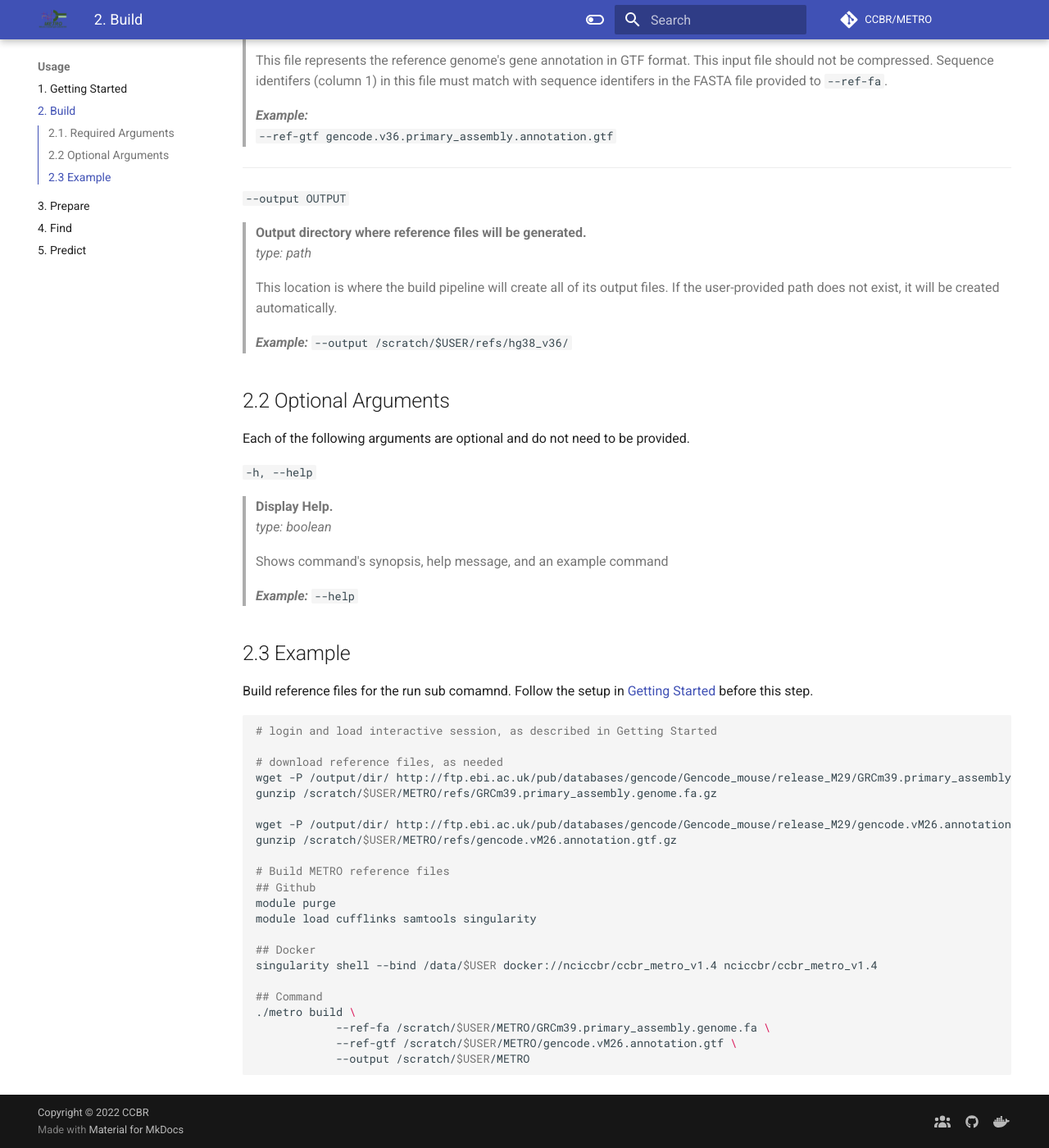
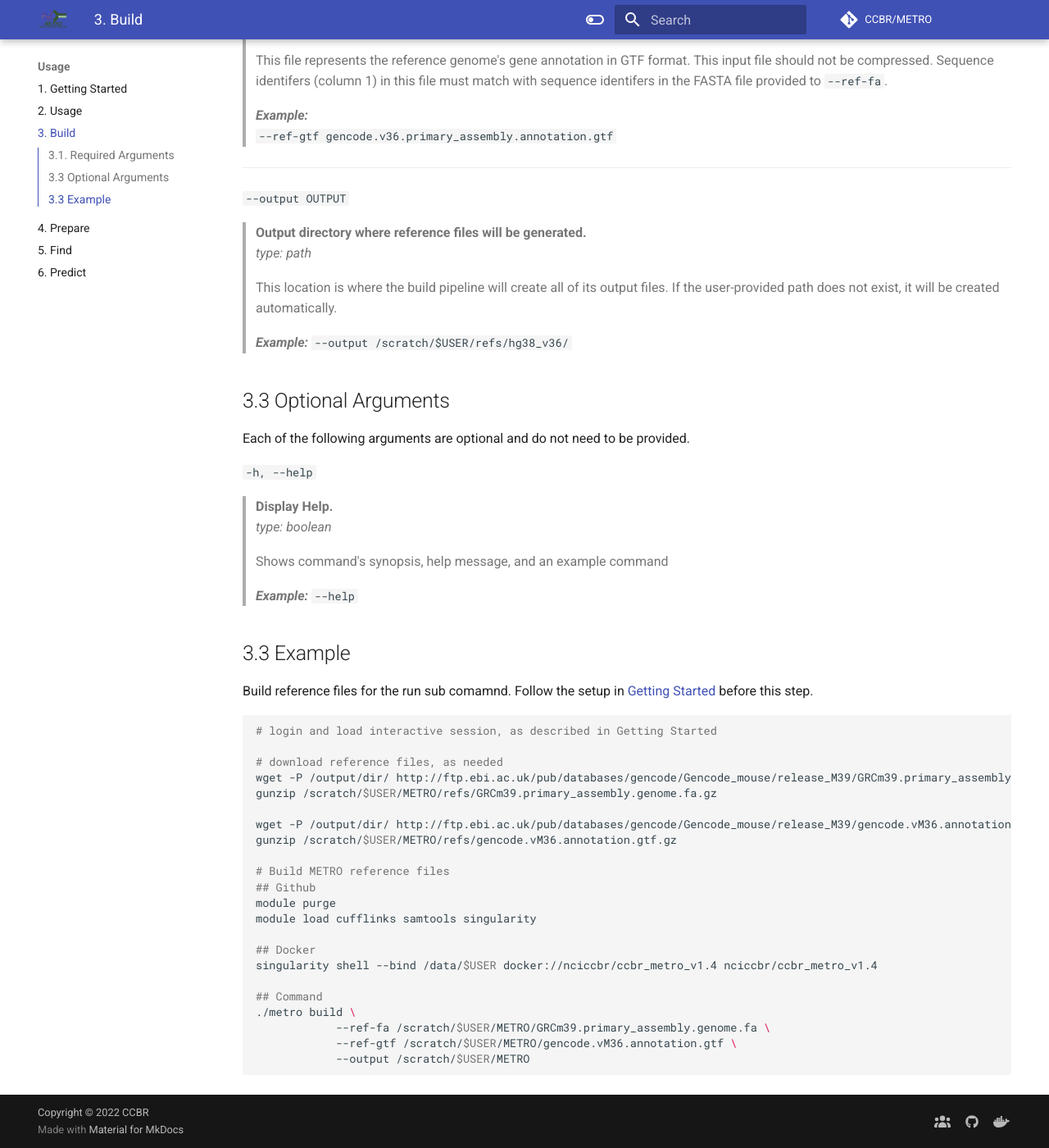
Before and after one commit to CCBR/METRO, an MkDocs documentation site: the page built from docs/METRO/build.md, in a window 1280 px wide and 1400 px high, scrolled down 898 px. Shown: the whole window at 82% size. Built offline with MkDocs 1.6.1 and Material for MkDocs 9.7.7, drawn with Linux system fonts in a browser that asks for light colours; comment, search, counter and statistics services are not loaded; the version menu is left out; some of the changed text lies outside the part shown.

````diff
--- a/docs/METRO/build.md
+++ b/docs/METRO/build.md
@@ -1,4 +1,4 @@
-# 2. Build Synposis
+# 3. Build Synposis
 
 The `./metro` executable is composed of several inter-related sub commands. Please see `./metro -h` for all available options. The synopsis for the sub command `build` shows its parameters and their usage. Optional parameters are shown in square brackets.
 
@@ -10,7 +10,7 @@ $ ./metro build [-h] --ref-fa REF_FA \
 
 This part of the documentation describes options and concepts for the `./metro build` sub command in more detail. With minimal configuration, the build sub command enables you to build reference file. In its most basic form, `./metro build` only has _three required inputs_.
 
-## 2.1. Required Arguments
+## 3.1. Required Arguments
 
 Each of the following arguments are required. Failure to provide a required argument will result in a non-zero exit-code.
 
@@ -41,7 +41,7 @@ Each of the following arguments are required. Failure to provide a required argu
 > ***Example:***
 > `--output /scratch/$USER/refs/hg38_v36/`
 
-## 2.2 Optional Arguments
+## 3.3 Optional Arguments
 Each of the following arguments are optional and do not need to be provided.
 
 `-h, --help`
@@ -53,18 +53,18 @@ Each of the following arguments are optional and do not need to be provided.
 > ***Example:***
 > `--help`
 
-## 2.3 Example
+## 3.3 Example
 Build reference files for the run sub comamnd. Follow the setup in [Getting Started](https://ccbr.github.io/METRO/METRO/getting-started/) before this step.
 
 ```bash
 # login and load interactive session, as described in Getting Started
 
 # download reference files, as needed
-wget -P /output/dir/ http://ftp.ebi.ac.uk/pub/databases/gencode/Gencode_mouse/release_M29/GRCm39.primary_assembly.genome.fa
+wget -P /output/dir/ http://ftp.ebi.ac.uk/pub/databases/gencode/Gencode_mouse/release_M39/GRCm39.primary_assembly.genome.fa
 gunzip /scratch/$USER/METRO/refs/GRCm39.primary_assembly.genome.fa.gz
 
-wget -P /output/dir/ http://ftp.ebi.ac.uk/pub/databases/gencode/Gencode_mouse/release_M29/gencode.vM26.annotation.gtf
-gunzip /scratch/$USER/METRO/refs/gencode.vM26.annotation.gtf.gz
+wget -P /output/dir/ http://ftp.ebi.ac.uk/pub/databases/gencode/Gencode_mouse/release_M39/gencode.vM36.annotation.gtf
+gunzip /scratch/$USER/METRO/refs/gencode.vM36.annotation.gtf.gz
 
 # Build METRO reference files
 ## Github
@@ -77,6 +77,6 @@ singularity shell --bind /data/$USER docker://nciccbr/ccbr_metro_v1.4 nciccbr/cc
 ## Command
 ./metro build \
             --ref-fa /scratch/$USER/METRO/GRCm39.primary_assembly.genome.fa \
-            --ref-gtf /scratch/$USER/METRO/gencode.vM26.annotation.gtf \
+            --ref-gtf /scratch/$USER/METRO/gencode.vM36.annotation.gtf \
             --output /scratch/$USER/METRO
 ```
--- a/mkdocs.yml
+++ b/mkdocs.yml
@@ -99,10 +99,11 @@ nav:
   - Background : index.md
   - Usage:
     - 1. Getting Started : METRO/getting-started.md
-    - 2. Build: METRO/build.md
-    - 3. Prepare: METRO/prepare.md
-    - 4. Find: METRO/find.md
-    - 5. Predict: METRO/predict.md
+    - 2. Usage: METRO/usage.md
+    - 3. Build: METRO/build.md
+    - 4. Prepare: METRO/prepare.md
+    - 5. Find: METRO/find.md
+    - 6. Predict: METRO/predict.md
   - FAQ:
     - Troubleshooting: METRO/troubleshooting.md
     - Citation: METRO/citation.md
````
Also changed, not shown: .pre-commit-config.yaml.yml (added, +48 -0 lines), docs/METRO/find.md (+5 -5 lines), docs/METRO/predict.md (+4 -4 lines), docs/METRO/prepare.md (+5 -5 lines), docs/METRO/troubleshooting.md (+2 -1 lines), docs/METRO/usage.md (added, +34 -0 lines), 3 other files.
